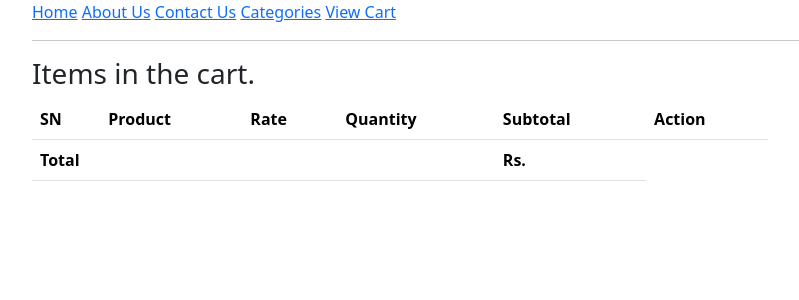
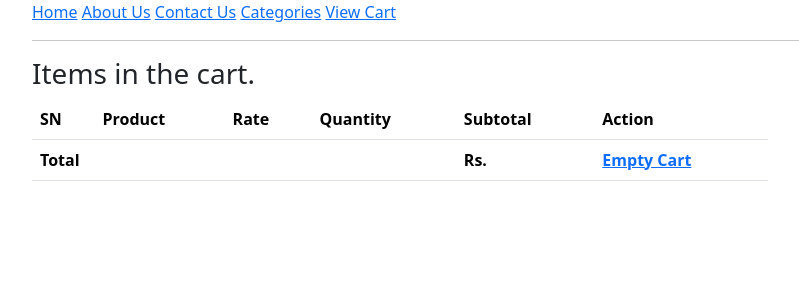
Before and after one commit to Zenzo41/ecomproject, a Django app: page /my-cart/ in a window 1280 px wide. Shown: the top 300 px of the page, without its empty margins (50-849 px from the left). Run offline with Django 4.2, Linux system fonts and the light colour scheme; lists and menus that the app fills with data are empty.

Commit message:
emptycartview and url added

```diff
--- a/ecomapp/urls.py
+++ b/ecomapp/urls.py
@@ -12,4 +12,5 @@
     path("add-to-cart-<int:pro_id>/",AddToCartView.as_view(),name="addtocart"),
     path("my-cart/",MyCartView.as_view(),name="mycart"),
     path("manage-cart/<int:cp_id>/",ManageCartView.as_view(),name="managecart"),
+    path("empty-cart/",EmptyCartView.as_view(),name="emptycart"),
 ]
--- a/ecomapp/views.py
+++ b/ecomapp/views.py
@@ -105,7 +105,7 @@
             cart_obj.total += cp_obj.rate
             cart_obj.save()
 
-        elif action == "dec":
+        elif action == "dcr":
             cp_obj.quantity -= 1
             cp_obj.subtotal -= cp_obj.rate
             cp_obj.save()
@@ -125,6 +125,18 @@
 
         return redirect("ecomapp:mycart")
 
+
+class EmptyCartView(View):
+    def get(self,request,*args, **kwargs):
+        cart_id = request.session.get("cart_id",None)
+        if cart_id:
+            cart = Cart.objects.get(id = cart_id)
+            cart.cartproduct_set.all().delete()
+            cart.total = 0
+            cart.save()
+        return redirect("ecomapp:mycart")
+
+
 class AboutView(TemplateView):
     template_name = "about.html"
 
--- a/templates/mycart.html
+++ b/templates/mycart.html
@@ -37,6 +37,7 @@
                     <tr>
                        <th colspan="4" class="text-right">Total</th>
                        <th >Rs.{{cart.total}}</th>
+                       <th><a href="{% url 'ecomapp:emptycart' %}">Empty Cart</a></th>
                     </tr>
                 </tbody>
             </table>
```
